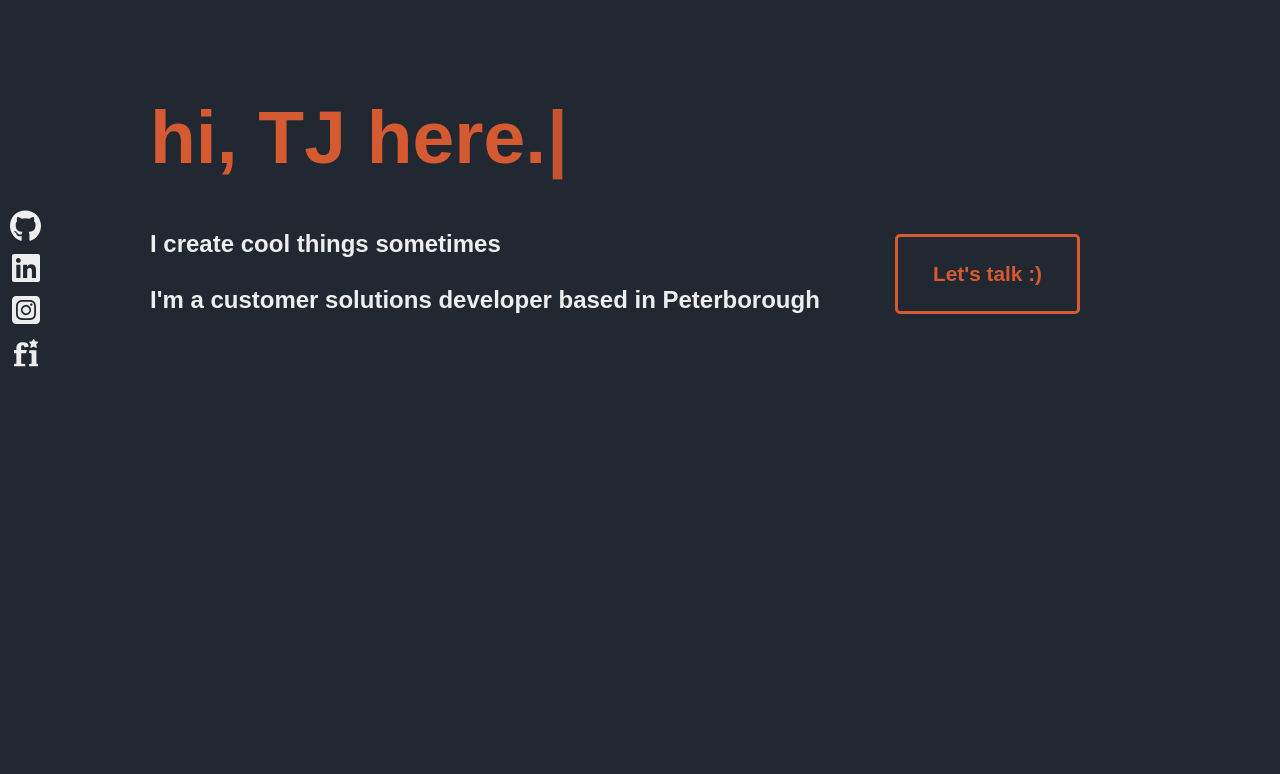
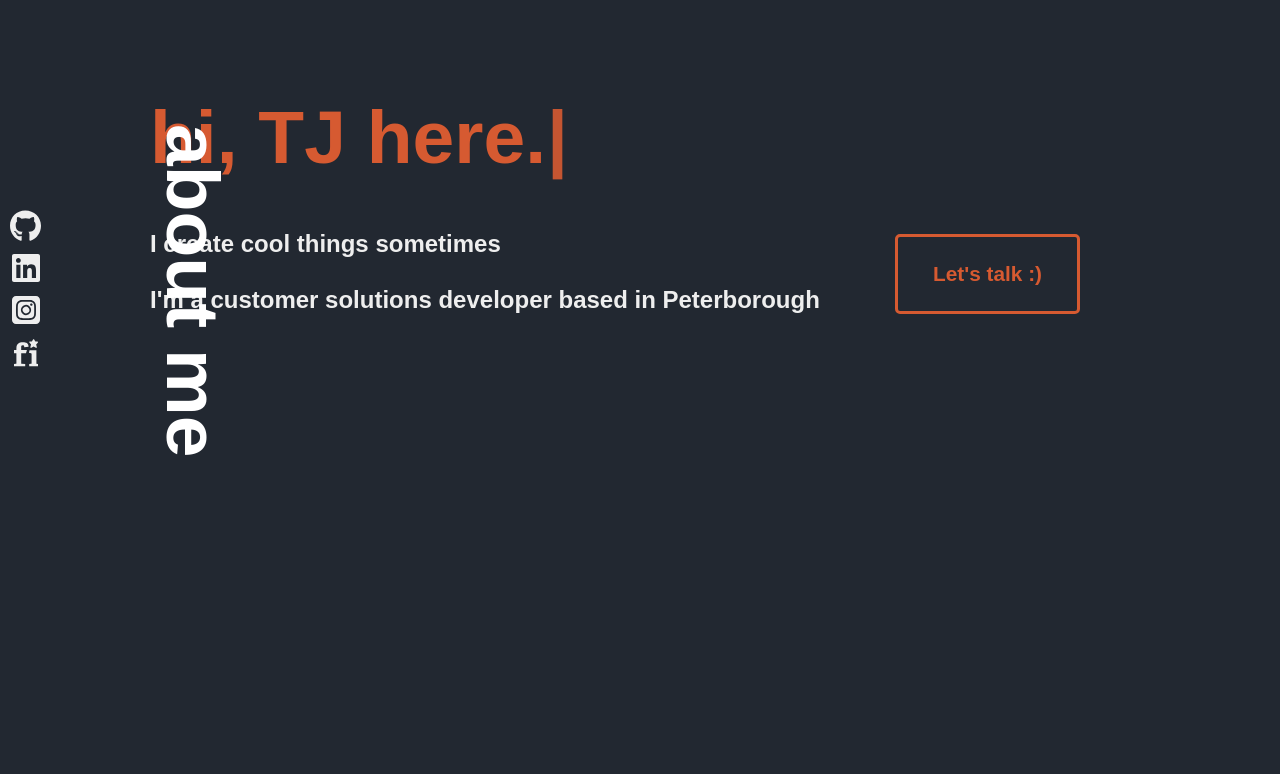
Before and after one commit to tevynaugustin/Portfolio, a React (Create React App) app: page / in a window 1280 px wide. Shown: the part 400-1174 px from the top of the page. Built offline with nearby package versions, Linux system fonts and the light colour scheme.

Commit message:
title fix

```diff
--- a/src/pages/aboutme/aboutme.css
+++ b/src/pages/aboutme/aboutme.css
@@ -9,7 +9,7 @@
     writing-mode: vertical-rl;
     color: white;
     position: relative;
-    bottom: 50px;
+    bottom: 700px;
 }
 
 #container #AboutTop {
```
